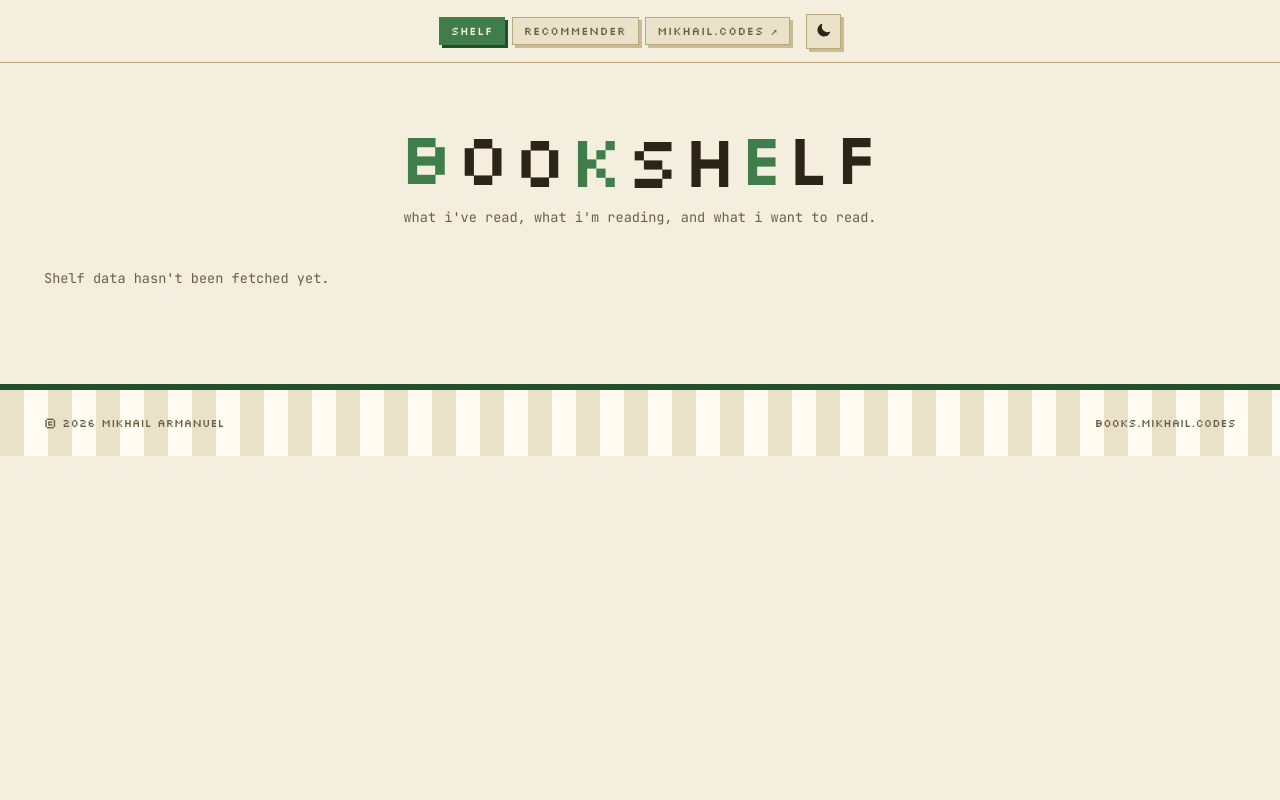
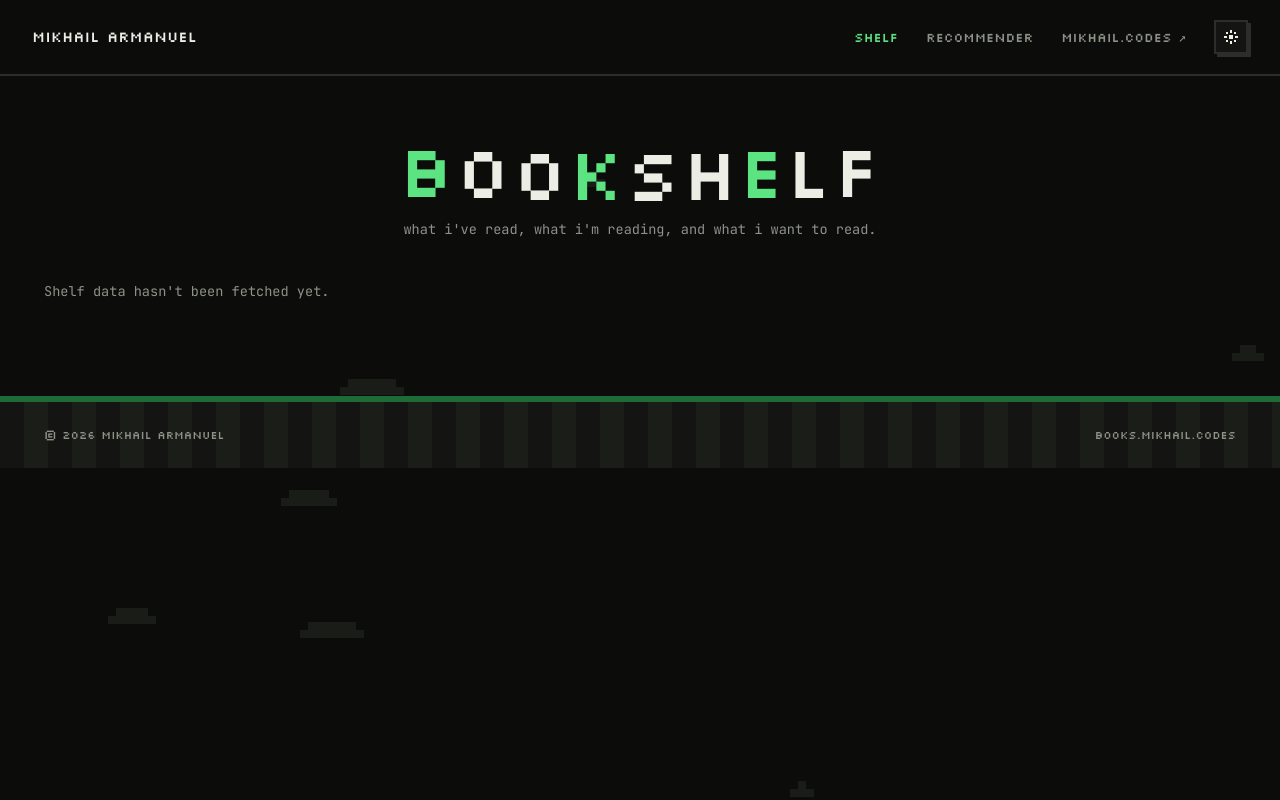
Before and after one commit to hootyhoot/book-recommender, a Flask app: page / in a window 1280 px wide. Run offline with Flask 3, Linux system fonts and the light colour scheme; parts of the project's set-up code (start-up, migrations or seed data) failed here and were passed over.

Commit message:
Match mikhail.codes nav and sky, share theme cookie across sites
Nav now mirrors the main site's header (name left, plain pixel links,
square theme button). Adds the drifting pixel-cloud background. Theme
is stored in a cookie on the mikhail.codes parent domain so light/dark
carries over between sites, and defaults to dark instead of following
the OS preference.

```diff
--- a/static/css/style.css
+++ b/static/css/style.css
@@ -21,6 +21,7 @@
   --shelf-wood: #6b4d31;
   --shelf-wood-edge: #8a6640;
   --shelf-shadow: rgba(0, 0, 0, .45);
+  --cloud: #1a1c18;
 
   --font-display: "Silkscreen", monospace;
   --font-body: "JetBrains Mono", monospace;
@@ -45,30 +46,12 @@
   --shelf-wood: #8a6640;
   --shelf-wood-edge: #a9824f;
   --shelf-shadow: rgba(43, 36, 24, .35);
+  --cloud: #e6dec4;
   --hard-shadow: #c9bc93;
   --role-active-deep: #23502b;
   color-scheme: light;
 }
 
-@media (prefers-color-scheme: light) {
-  :root:not([data-theme="dark"]) {
-    --bg: #f3eedd;
-    --surface: #eae2c8;
-    --surface-raised: #fffbf0;
-    --border: #b8a97c;
-    --ink: #2b2418;
-    --ink-muted: #6b6046;
-    --role-data: #2e6e8e;
-    --role-active: #3f7d4a;
-    --role-highlight: #a6447a;
-    --shelf-wood: #8a6640;
-    --shelf-wood-edge: #a9824f;
-    --shelf-shadow: rgba(43, 36, 24, .35);
-    --hard-shadow: #c9bc93;
-    --role-active-deep: #23502b;
-    color-scheme: light;
-  }
-}
 
 /* -----------------------------------------------------------------------
    Base
@@ -93,6 +76,10 @@ body {
 }
 
 img { max-width: 100%; display: block; }
+
+/* Pixel-cloud sky (static/js/sky.js) sits behind everything */
+#sky { position: fixed; inset: 0; width: 100%; height: 100%; z-index: 0; pointer-events: none; }
+main, .site-footer { position: relative; z-index: 1; }
 
 a { color: var(--role-data); text-decoration: none; }
 a:hover { text-decoration: underline; text-underline-offset: 3px; }
@@ -129,63 +116,53 @@ p { margin: 0 0 1em; }
 .container { max-width: var(--max-width); margin: 0 auto; padding: 0 1.5rem; }
 main { display: block; padding: 2.5rem 0 5rem; }
 
-.site-header { position: sticky; top: 0; z-index: 50; background: var(--bg); border-bottom: 1px solid var(--border); }
+/* Header mirrors mikhail.codes' nav: name on the left, plain pixel-font
+   links on the right (current page in green), square block theme button */
+.site-header { position: sticky; top: 0; z-index: 50; background: var(--bg); border-bottom: 2px solid var(--border); }
 
 .navbar {
   display: flex;
   align-items: center;
-  justify-content: center;
+  justify-content: space-between;
   gap: 1rem;
-  padding: .85rem 1.5rem;
-  max-width: var(--max-width);
-  margin: 0 auto;
+  padding: 20px 32px;
 }
 
-.nav-panel { display: flex; align-items: center; gap: .4rem; flex-wrap: wrap; }
+.nav-name { font-family: var(--font-display); font-size: 15px; color: var(--ink); white-space: nowrap; }
+.nav-name:hover { text-decoration: none; color: var(--role-active); }
+
+.nav-panel { display: flex; align-items: center; gap: 28px; }
 
 .nav-btn {
   font-family: var(--font-display);
-  font-size: .72rem;
-  font-weight: 400;
-  letter-spacing: .06em;
+  font-size: 13px;
   color: var(--ink-muted);
-  background: var(--surface);
-  border: 1px solid var(--border);
-  border-radius: var(--radius);
-  padding: .45rem .7rem;
+  white-space: nowrap;
   line-height: 1;
-  white-space: nowrap;
-  box-shadow: 3px 3px 0 var(--hard-shadow);
-  transition: color .1s steps(2), border-color .1s steps(2), transform .08s steps(2), box-shadow .08s steps(2);
 }
-.nav-btn:hover { text-decoration: none; color: var(--ink); border-color: var(--role-data); }
-.nav-btn:active { transform: translate(3px, 3px); box-shadow: 0 0 0 var(--hard-shadow); }
-.nav-btn[aria-current="page"] {
-  color: var(--bg);
-  background: var(--role-active);
-  border-color: var(--role-active);
-  box-shadow: 3px 3px 0 var(--role-active-deep);
-}
+.nav-btn:hover { text-decoration: none; color: var(--role-active); }
+.nav-btn[aria-current="page"] { color: var(--role-active); }
 
 .theme-toggle {
-  font-size: 1rem;
+  width: 34px;
+  height: 34px;
+  display: grid;
+  place-items: center;
   background: var(--surface);
-  border: 1px solid var(--border);
-  border-radius: var(--radius);
+  border: 2px solid var(--border);
+  border-radius: 0;
+  box-shadow: 3px 3px 0 var(--hard-shadow);
   color: var(--ink);
-  width: 2.2rem;
-  height: 2.2rem;
-  display: inline-flex;
-  align-items: center;
-  justify-content: center;
   cursor: pointer;
-  line-height: 1;
-  box-shadow: 3px 3px 0 var(--hard-shadow);
+  padding: 0;
+  transition: transform .08s steps(2), box-shadow .08s steps(2);
 }
-.theme-toggle:hover { border-color: var(--role-data); }
+.theme-toggle:hover { border-color: var(--role-active); }
+.theme-toggle:active { transform: translate(3px, 3px); box-shadow: none; }
+.theme-toggle svg { width: 16px; height: 16px; shape-rendering: crispEdges; }
 .theme-toggle .icon-moon { display: none; }
 [data-theme="light"] .theme-toggle .icon-sun { display: none; }
-[data-theme="light"] .theme-toggle .icon-moon { display: inline; }
+[data-theme="light"] .theme-toggle .icon-moon { display: block; }
 
 /* Pixel "ground" strip, same as the bottom of mikhail.codes' hero */
 .site-footer {
@@ -199,8 +176,10 @@ main { display: block; padding: 2.5rem 0 5rem; }
 }
 
 @media (max-width: 600px) {
-  .navbar { flex-wrap: wrap; }
-  .nav-btn { flex: 1 1 auto; text-align: center; }
+  .navbar { padding: 16px 18px; }
+  .nav-name { display: none; }
+  .nav-panel { width: 100%; justify-content: space-between; gap: 12px; }
+  .nav-btn { font-size: 11px; }
 }
 
 /* -----------------------------------------------------------------------
--- /dev/null
+++ b/static/js/sky.js
@@ -0,0 +1,36 @@
+// Drifting pixel clouds behind the page, same as mikhail.codes' hero sky.
+// Fixed to the viewport, colour read from --cloud so it follows the theme.
+(function () {
+  var c = document.getElementById('sky');
+  if (!c) return;
+  var x = c.getContext('2d');
+  var reduce = window.matchMedia('(prefers-reduced-motion: reduce)').matches;
+  var P = 8, W, H, clouds = [], color;
+
+  function loadColor() { color = getComputedStyle(document.documentElement).getPropertyValue('--cloud').trim(); }
+  function size() {
+    W = c.width = window.innerWidth; H = c.height = window.innerHeight;
+    var n = Math.max(4, Math.round(W / 180));
+    clouds = [];
+    for (var i = 0; i < n; i++) {
+      clouds.push({x: Math.random() * W, y: Math.random() * H, w: 3 + (Math.random() * 6 | 0), v: .15 + Math.random() * .3});
+    }
+  }
+  function frame() {
+    x.clearRect(0, 0, W, H);
+    x.fillStyle = color;
+    clouds.forEach(function (cl) {
+      for (var i = 0; i < cl.w; i++) x.fillRect((cl.x + i * P) | 0, cl.y | 0, P, P);
+      for (var j = 1; j < cl.w - 1; j++) x.fillRect((cl.x + j * P) | 0, (cl.y - P) | 0, P, P);
+      if (!reduce) { cl.x += cl.v; if (cl.x > W) cl.x = -cl.w * P; }
+    });
+    if (!reduce) requestAnimationFrame(frame);
+  }
+
+  loadColor(); size();
+  window.addEventListener('resize', function () { size(); if (reduce) frame(); });
+  // theme toggles flip data-theme on <html>; re-read the cloud colour when it changes
+  new MutationObserver(function () { loadColor(); if (reduce) frame(); })
+    .observe(document.documentElement, {attributes: true, attributeFilter: ['data-theme']});
+  frame();
+})();
--- a/static/js/theme.js
+++ b/static/js/theme.js
@@ -5,6 +5,6 @@
     var root = document.documentElement;
     var next = root.getAttribute('data-theme') === 'light' ? 'dark' : 'light';
     root.setAttribute('data-theme', next);
-    localStorage.setItem('theme', next);
+    document.cookie = 'theme=' + next + '; path=/; max-age=31536000; SameSite=Lax' + (/(^|\.)mikhail\.codes$/.test(location.hostname) ? '; domain=mikhail.codes' : '');
   });
 })();
--- a/templates/base.html
+++ b/templates/base.html
@@ -14,11 +14,8 @@
     <link rel="stylesheet" href="{{ url_for('static', filename='css/style.css') }}">
 
     <script>
-        (function () {
-            var stored = localStorage.getItem('theme');
-            var theme = stored || (window.matchMedia('(prefers-color-scheme: light)').matches ? 'light' : 'dark');
-            document.documentElement.setAttribute('data-theme', theme);
-        })();
+        // theme cookie is shared with mikhail.codes; dark unless chosen otherwise
+        document.documentElement.setAttribute('data-theme', (document.cookie.match(/(?:^|; )theme=(light|dark)/) || [])[1] || 'dark');
     </script>
 
     <!-- McMaster-Carr-style instant navigation: same-origin links get
@@ -37,17 +34,19 @@
     </script>
 </head>
 <body>
+    <canvas id="sky" aria-hidden="true"></canvas>
     <header class="site-header">
         <nav class="navbar">
+            <a class="nav-name" href="https://mikhail.codes">Mikhail Armanuel</a>
             <div class="nav-panel">
                 <a class="nav-btn" href="{{ url_for('showcase') }}" {% if request.path == '/' %}aria-current="page"{% endif %}>shelf</a>
                 <a class="nav-btn" href="{{ url_for('recommender') }}" {% if request.path == '/recommender' %}aria-current="page"{% endif %}>recommender</a>
                 <a class="nav-btn" href="https://mikhail.codes" target="_blank" rel="noopener noreferrer">mikhail.codes &#8599;</a>
+                <button class="theme-toggle" id="theme-toggle" type="button" aria-label="Toggle light/dark mode" title="Toggle light/dark mode">
+                    <svg class="icon-sun" viewBox="0 0 16 16" fill="currentColor"><rect x="6" y="6" width="4" height="4"/><rect x="7" y="1" width="2" height="3"/><rect x="7" y="12" width="2" height="3"/><rect x="1" y="7" width="3" height="2"/><rect x="12" y="7" width="3" height="2"/><rect x="3" y="3" width="2" height="2"/><rect x="11" y="3" width="2" height="2"/><rect x="3" y="11" width="2" height="2"/><rect x="11" y="11" width="2" height="2"/></svg>
+                    <svg class="icon-moon" viewBox="0 0 16 16" fill="currentColor"><rect x="6" y="2" width="5" height="2"/><rect x="4" y="4" width="4" height="2"/><rect x="3" y="6" width="4" height="4"/><rect x="4" y="10" width="4" height="2"/><rect x="6" y="12" width="7" height="2"/><rect x="11" y="10" width="3" height="2"/></svg>
+                </button>
             </div>
-            <button class="theme-toggle" id="theme-toggle" type="button" aria-label="Toggle color theme" title="Toggle color theme">
-                <span class="icon-sun"><svg viewBox="0 0 24 24" width="16" height="16" fill="none" stroke="currentColor" stroke-width="1.8" stroke-linecap="round"><circle cx="12" cy="12" r="4.2"></circle><path d="M12 2.5v2.4M12 19.1v2.4M4.4 4.4l1.7 1.7M17.9 17.9l1.7 1.7M2.5 12h2.4M19.1 12h2.4M4.4 19.6l1.7-1.7M17.9 6.1l1.7-1.7"></path></svg></span>
-                <span class="icon-moon"><svg viewBox="0 0 24 24" width="16" height="16" fill="currentColor"><path d="M20.4 14.7A8.6 8.6 0 0 1 9.3 3.6a.6.6 0 0 0-.75-.8A9.8 9.8 0 1 0 21.2 15.4a.6.6 0 0 0-.8-.7Z"></path></svg></span>
-            </button>
         </nav>
     </header>
 
@@ -65,6 +64,7 @@
     </footer>
 
     <script src="{{ url_for('static', filename='js/theme.js') }}" defer></script>
+    <script src="{{ url_for('static', filename='js/sky.js') }}" defer></script>
     <script src="{{ url_for('static', filename='js/prefetch-nav.js') }}" defer></script>
     {% block scripts %}{% endblock %}
 </body>
```
